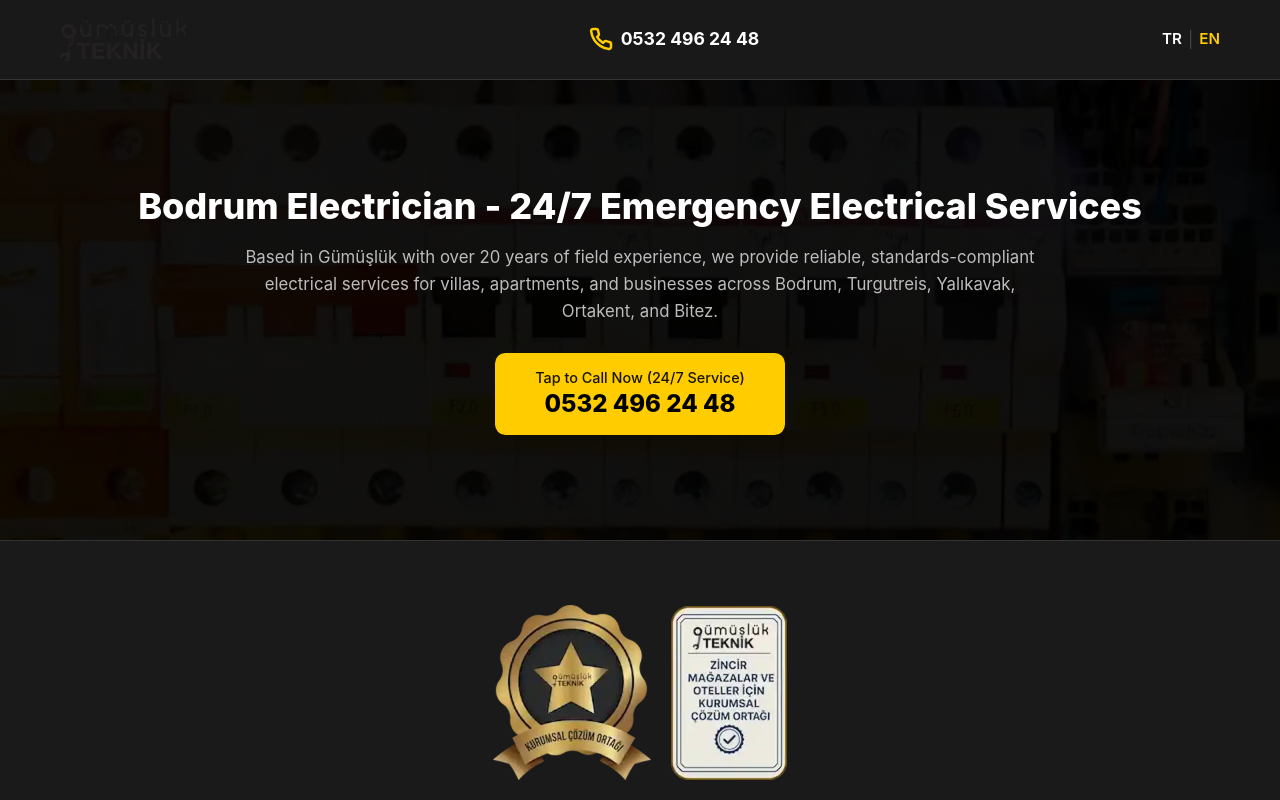
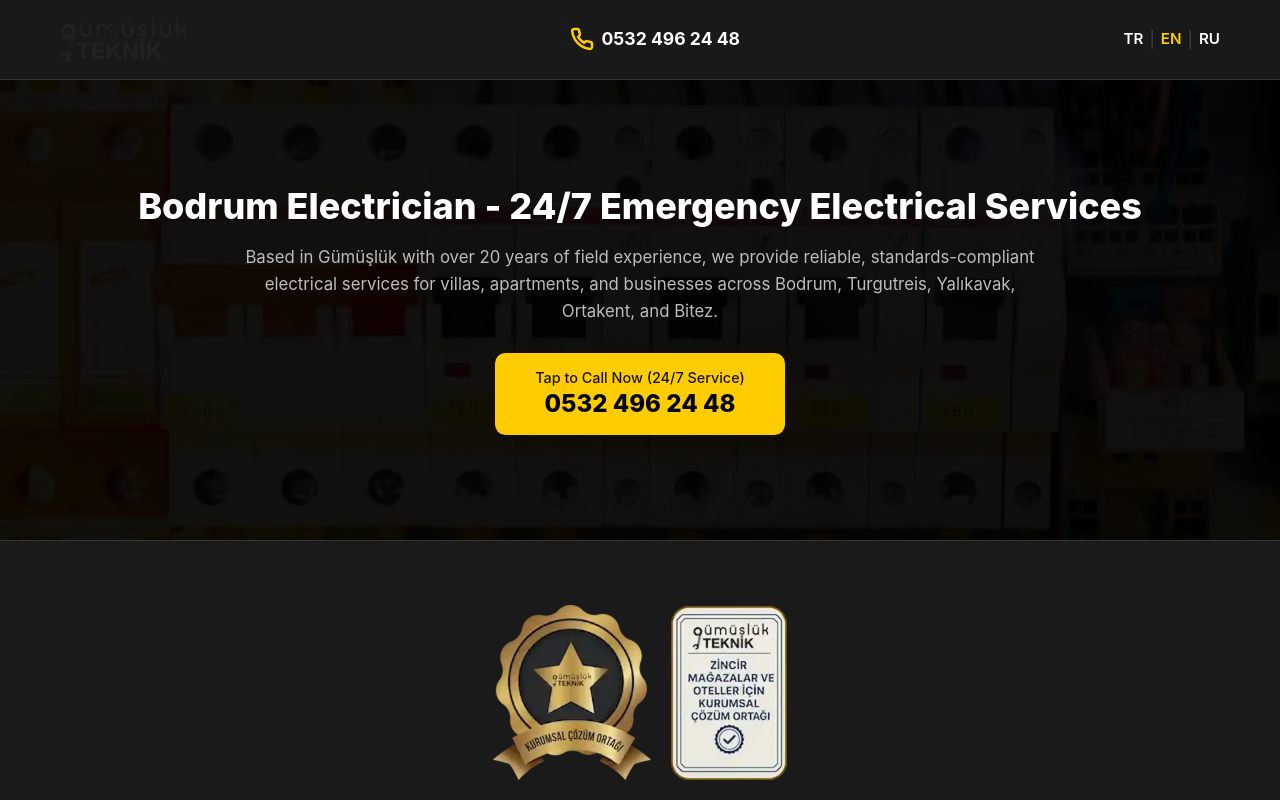
Before and after one commit to mahirkarasu/gumuslukteknik.co, a plain HTML site: page index=en.html in a window 1280 px wide. Shown: the top 800 px of the page. Drawn offline with Linux system fonts and the light colour scheme.

Commit message:
Add files via upload

```diff
--- a/index=en.html
+++ b/index=en.html
@@ -242,6 +242,7 @@
       .mobile-sticky-bar { display: none !important; }
     }
   </style>
+  <link rel="alternate" hreflang="ru" href="https://gumuslukteknik.com/ru.html">
 </head>
 <body>
   <noscript><iframe src="https://www.googletagmanager.com/ns.html?id=GTM-M84XWBTJ" height="0" width="0" style="display:none;visibility:hidden"></iframe></noscript>
@@ -271,6 +272,8 @@
           <a href="./" class="lang-btn">TR</a>
           <span style="color: #444;">|</span>
           <span class="lang-btn" style="color: var(--primary);">EN</span>
+          <span style="color: #444;">|</span>
+          <a href="ru.html" class="lang-btn" style="text-decoration:none;">RU</a>
         </div>
       </div>
     </div>
```
